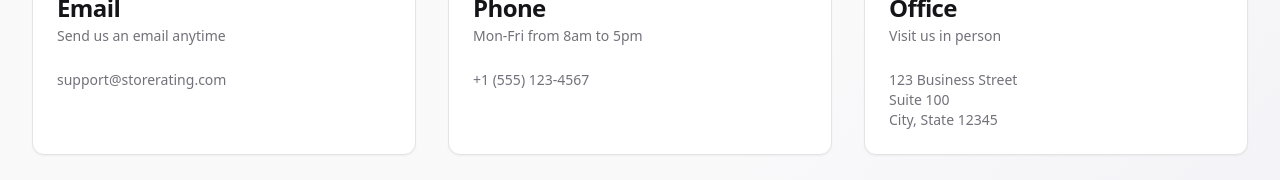
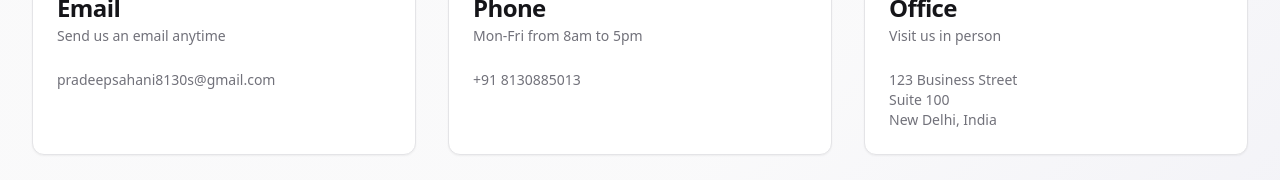
Before and after one commit to PRADEEP5967/Pradeep_User_Connect, a React (Vite) app: page /contact in a window 1280 px wide. Shown: the part 344-524 px from the top of the page. Built offline with nearby package versions, Linux system fonts and the light colour scheme; the HTML template or start-up script is replaced by a standard one.

Commit message:
Refactor: Update contact info and check component usage

```diff
--- a/src/components/layout/DashboardLayout.tsx
+++ b/src/components/layout/DashboardLayout.tsx
@@ -88,8 +88,8 @@ export const DashboardLayout: React.FC<DashboardLayoutProps> = ({
             <div>
               <h3 className="font-semibold text-foreground mb-4">Connect</h3>
               <p className="text-sm text-muted-foreground">
-                Email: support@storerating.com<br />
-                Phone: +1 (555) 123-4567
+                Email: pradeepsahani8130s@gmail.com<br />
+                Phone: +91 8130885013
               </p>
             </div>
           </div>
--- a/src/pages/Contact.tsx
+++ b/src/pages/Contact.tsx
@@ -82,7 +82,7 @@ const Contact = () => {
               <CardDescription>Send us an email anytime</CardDescription>
             </CardHeader>
             <CardContent>
-              <p className="text-sm text-muted-foreground">support@storerating.com</p>
+              <p className="text-sm text-muted-foreground">pradeepsahani8130s@gmail.com</p>
             </CardContent>
           </Card>
 
@@ -95,7 +95,7 @@ const Contact = () => {
               <CardDescription>Mon-Fri from 8am to 5pm</CardDescription>
             </CardHeader>
             <CardContent>
-              <p className="text-sm text-muted-foreground">+1 (555) 123-4567</p>
+              <p className="text-sm text-muted-foreground">+91 8130885013</p>
             </CardContent>
           </Card>
 
@@ -111,7 +111,7 @@ const Contact = () => {
               <p className="text-sm text-muted-foreground">
                 123 Business Street<br />
                 Suite 100<br />
-                City, State 12345
+                New Delhi, India
               </p>
             </CardContent>
           </Card>
```
